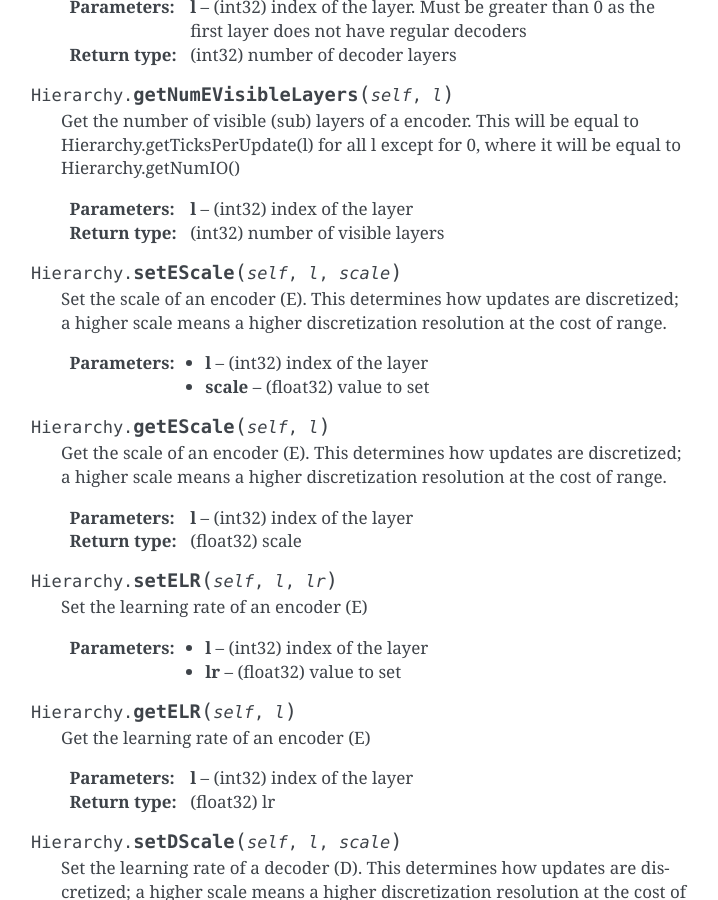
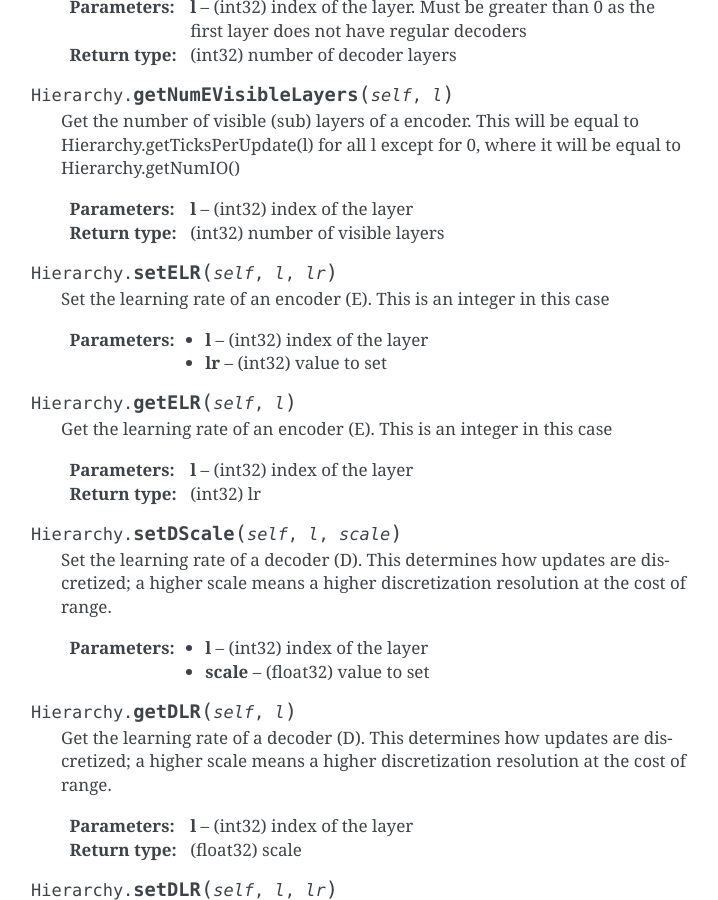
Before and after one commit to ogmacorp/PyAOgmaNeo, a Sphinx documentation site: the page built from docs/hierarchy.rst, in a window 1280 px wide and 900 px high, scrolled down 2979 px. Shown: the whole window, without its empty margins (389-1107 px from the left). Built offline with Sphinx 7.4.7, drawn with Linux system fonts in a browser that asks for light colours; some of the changed text lies outside the part shown.

Commit message:
New art-like encoder

```diff
--- a/docs/hierarchy.rst
+++ b/docs/hierarchy.rst
@@ -135,33 +135,19 @@ The sparse predictive hierarchy (SPH). Can be thought of as the "agent" when use
     :param l: (int32) index of the layer
     :rtype: (int32) number of visible layers
 
-.. function:: Hierarchy.setEScale(self, l, scale)
+.. function:: Hierarchy.setELR(self, l, lr)
 
-    Set the scale of an encoder (E). This determines how updates are discretized; a higher scale means a higher discretization resolution at the cost of range.
+    Set the learning rate of an encoder (E). This is an integer in this case
 
     :param l: (int32) index of the layer
-    :param scale: (float32) value to set
-
-.. function:: Hierarchy.getEScale(self, l)
-
-    Get the scale of an encoder (E). This determines how updates are discretized; a higher scale means a higher discretization resolution at the cost of range.
-
-    :param l: (int32) index of the layer
-    :rtype: (float32) scale
-
-.. function:: Hierarchy.setELR(self, l, lr)
-
-    Set the learning rate of an encoder (E)
-
-    :param l: (int32) index of the layer
-    :param lr: (float32) value to set
+    :param lr: (int32) value to set
 
 .. function:: Hierarchy.getELR(self, l)
 
-    Get the learning rate of an encoder (E)
+    Get the learning rate of an encoder (E). This is an integer in this case
 
     :param l: (int32) index of the layer
-    :rtype: (float32) lr
+    :rtype: (int32) lr
 
 .. function:: Hierarchy.setDScale(self, l, scale)
 
```
Also changed, not shown: 2 other files.
